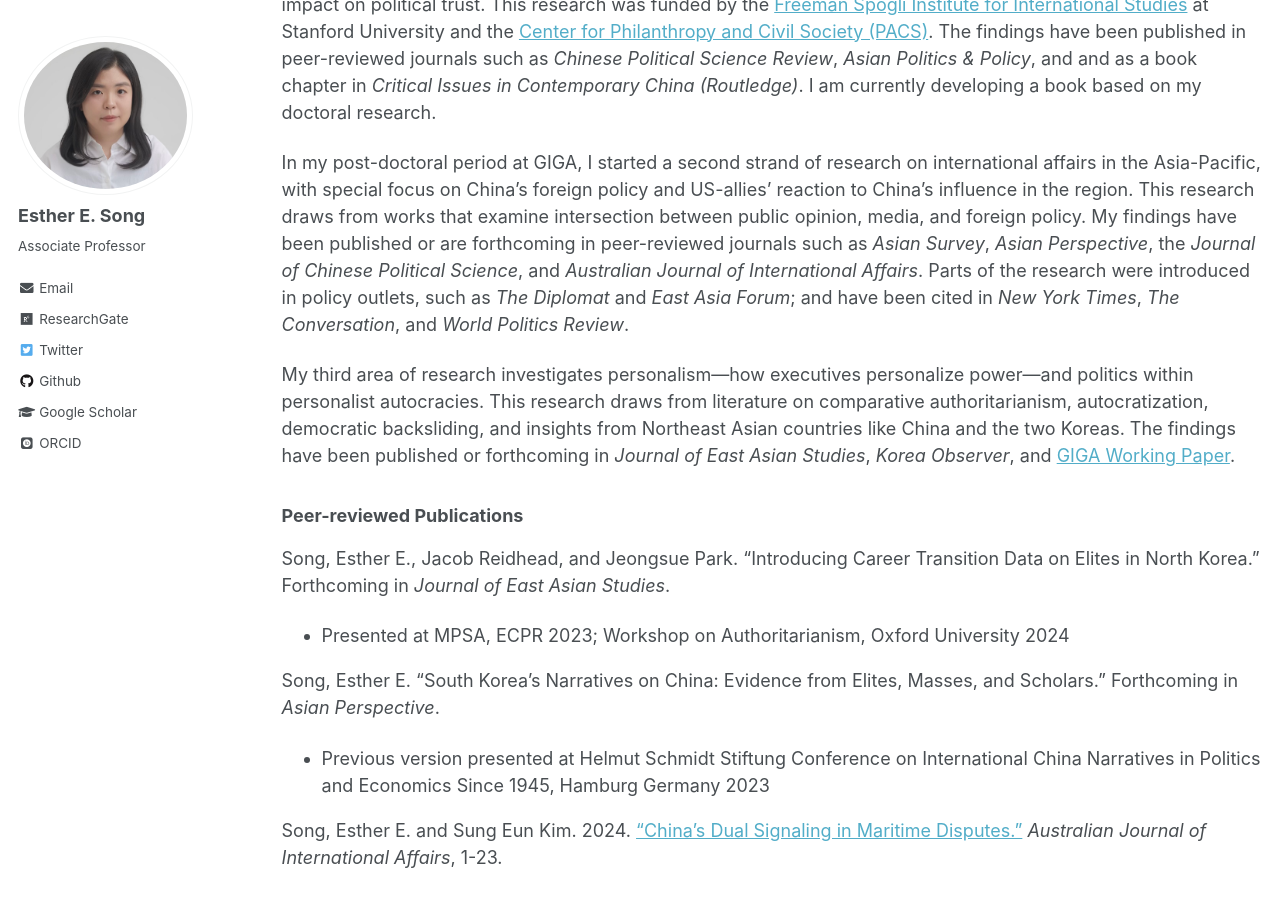
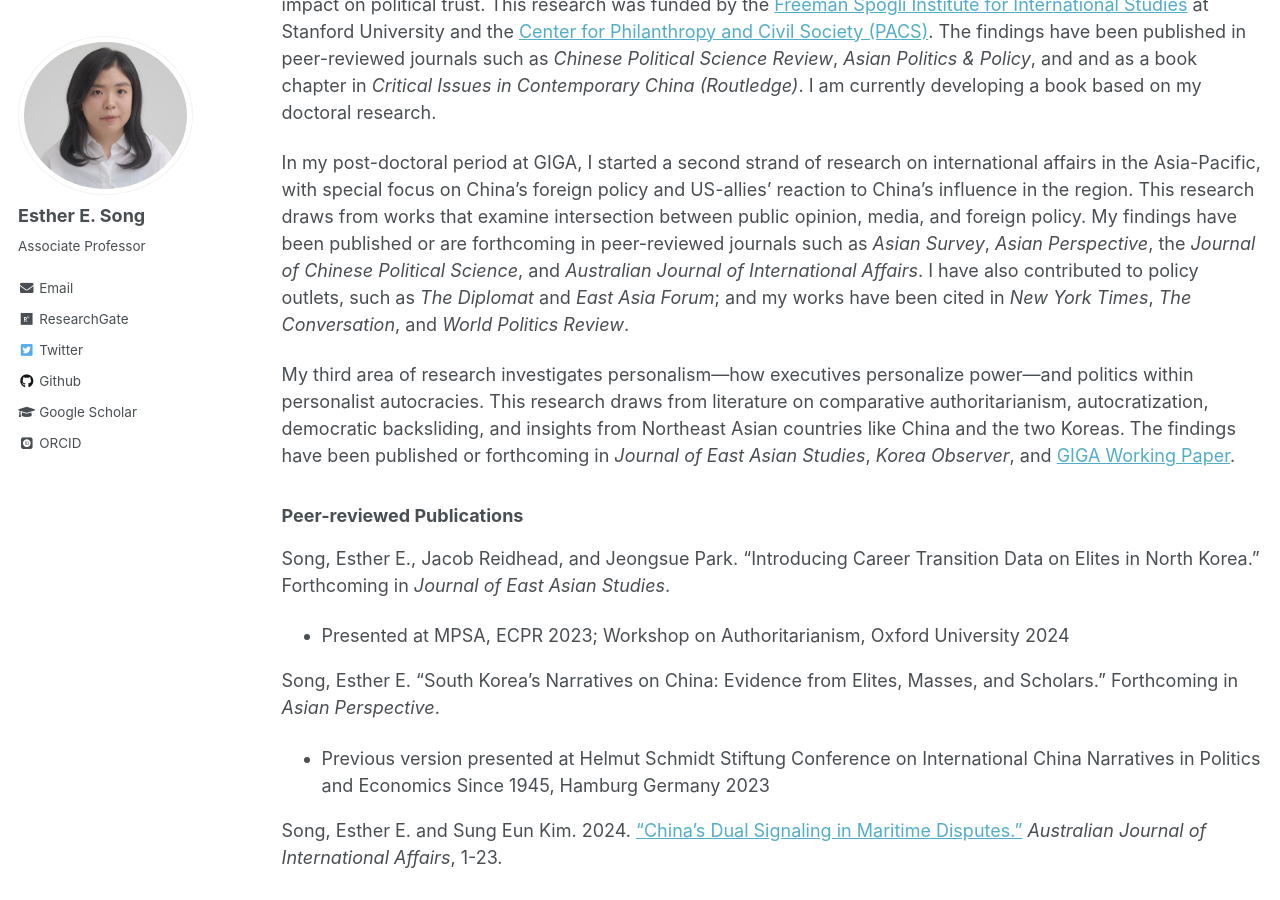
Before and after one commit to ehsong/ehsong.github.io, a Jekyll site: the page built from _pages/research.md, in a window 1280 px wide and 900 px high, scrolled down 494 px. Built offline with Jekyll 4.4.1, drawn with Linux system fonts in a browser that asks for light colours; some web fonts are replaced.

Commit message:
Update research.md

```diff
--- a/_pages/research.md
+++ b/_pages/research.md
@@ -10,7 +10,7 @@ My research centers on civil society and NGO policies in China, China's foreign
 
 During my doctoral studies at Stanford, I investigated NGO-state relations in China, focusing on the evolution of civil society and NGO policies and its effect on political trust. This research led me to undertake Mandarin Chinese language training at [Tsinghua University](https://www.tsinghua.edu.cn/en/) (2014, 2015), conduct fieldwork in Beijing, Shanghai, and Wuhan (2015-2018), where I interviewed grassroots NGOs and neighborhood-level government institutions. My project also led to a pre-doctoral fellowship at the [School of Development and Public Policy at Fudan University](https://www.fudan.edu.cn/en/2019/0514/c295a96700/page.psp) (2017-2018). There, I conducted an original survey on citizen perceptions of social services outsourced to NGOs and their impact on political trust. This research was funded by the [Freeman Spogli Institute for International Studies](https://fsi.stanford.edu/) at Stanford University and the [Center for Philanthropy and Civil Society (PACS)](https://pacscenter.stanford.edu/). The findings have been published in peer-reviewed journals such as *Chinese Political Science Review*, *Asian Politics & Policy*, and and as a book chapter in *Critical Issues in Contemporary China (Routledge)*. I am currently developing a book based on my doctoral research.
 
-In my post-doctoral period at GIGA, I started a second strand of research on international affairs in the Asia-Pacific, with special focus on China's foreign policy and US-allies' reaction to China's influence in the region. This research draws from works that examine intersection between public opinion, media, and foreign policy. My findings have been published or are forthcoming in peer-reviewed journals such as *Asian Survey*, *Asian Perspective*, the *Journal of Chinese Political Science*, and *Australian Journal of International Affairs*. Parts of the research were introduced in policy outlets, such as *The Diplomat* and *East Asia Forum*; and have been cited in *New York Times*, *The Conversation*, and *World Politics Review*.
+In my post-doctoral period at GIGA, I started a second strand of research on international affairs in the Asia-Pacific, with special focus on China's foreign policy and US-allies' reaction to China's influence in the region. This research draws from works that examine intersection between public opinion, media, and foreign policy. My findings have been published or are forthcoming in peer-reviewed journals such as *Asian Survey*, *Asian Perspective*, the *Journal of Chinese Political Science*, and *Australian Journal of International Affairs*. I have also contributed to policy outlets, such as *The Diplomat* and *East Asia Forum*; and my works have been cited in *New York Times*, *The Conversation*, and *World Politics Review*.
 
 My third area of research investigates personalism—how executives personalize power—and politics within personalist autocracies. This research draws from literature on comparative authoritarianism, autocratization, democratic backsliding, and insights from Northeast Asian countries like China and the two Koreas. The findings have been published or forthcoming in *Journal of East Asian Studies*, *Korea Observer*, and [GIGA Working Paper](https://www.giga-hamburg.de/en/publications/giga-working-papers/personnel-institutions-power-revisiting-concept-of-executive-personalisation).
 
```
